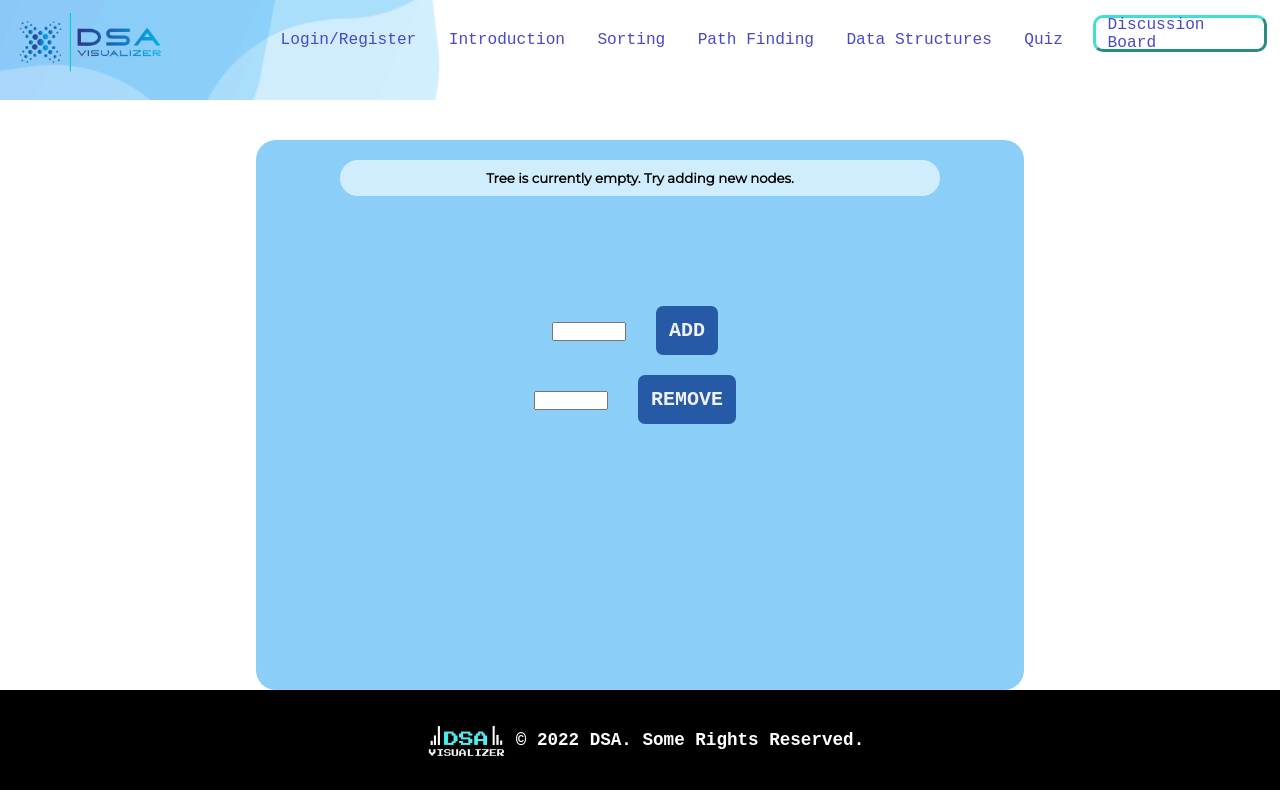
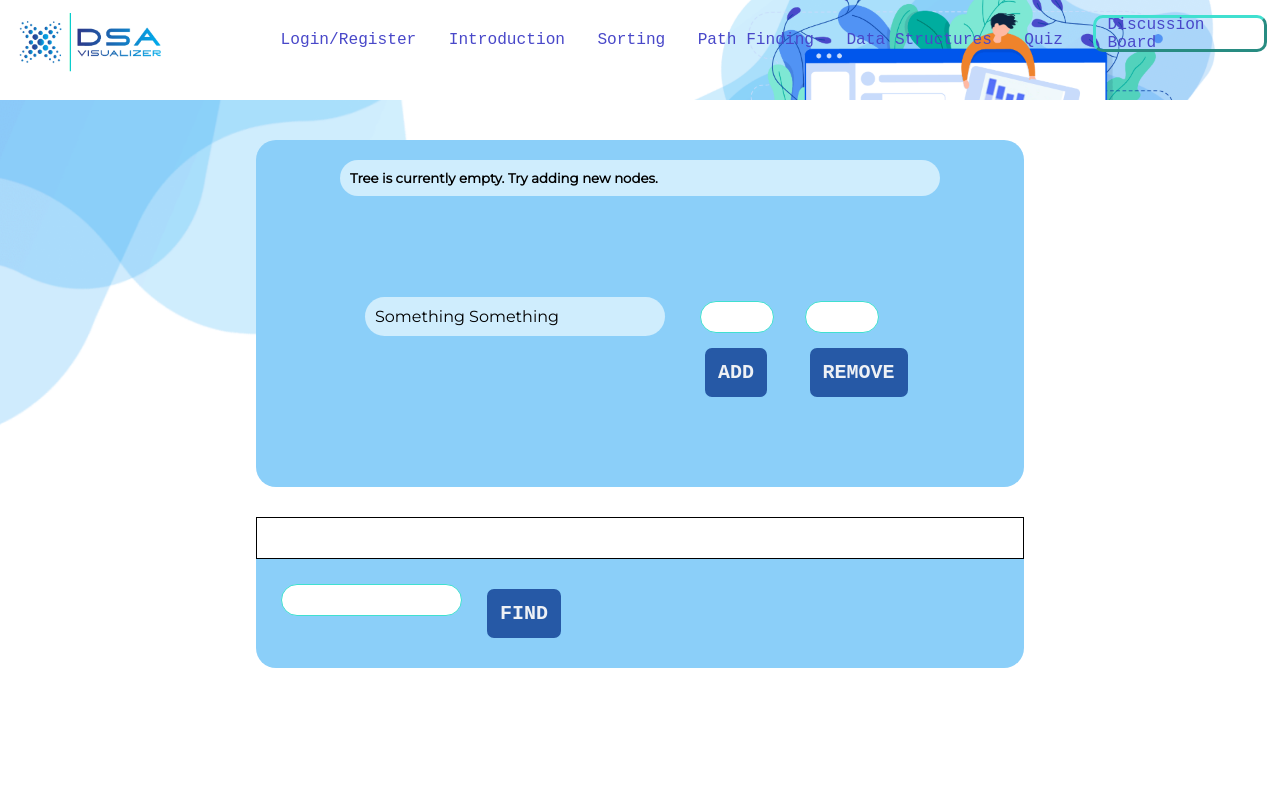
Before and after one commit to Jordiak/Visualizer, a React (Create React App) app in the folder client/: page /AVL in a window 1280 px wide. Shown: the top 800 px of the page. Built offline with nearby package versions, Linux system fonts and the light colour scheme.

Commit message:
added searching for node in AVL tree

```diff
--- a/client/src/App.css
+++ b/client/src/App.css
@@ -812,3 +812,13 @@ h2 {
   font-family: 'Franklin Gothic Medium', 'Arial Narrow', Arial, sans-serif;
   font-size: 32px;
 }
+
+.AVLdiv{
+  width: 100%;
+  overflow: hidden;
+  background-image: url("../src/components/images/newwallpaper2.png");
+  background-position: center;
+  background-size: cover;
+  height: 115vh;
+  background-attachment: fixed;
+}
--- a/client/src/components/AVL_Tree/AVL.css
+++ b/client/src/components/AVL_Tree/AVL.css
@@ -11,7 +11,7 @@
 	border: hidden;
 	border-radius:20px;
 	margin: 40px 60px 0 60px;
-	height: 550px;
+	height: auto;
 	background-color: rgb(139,207,249);
 	text-align: center;
 	width:auto;
@@ -20,7 +20,7 @@
   }
 
   #treeAVL {
-	display: inline-block;
+	display: inline-flex;
 	padding-left: 30px;
 	width: 600px;
 	margin: 20px;
@@ -31,10 +31,22 @@
 	text-align: center;
   }
 
+  #description {
+	display:inline-flex;
+	width: 300px;
+	margin: 20px;
+	padding: 10px;
+	background-color: rgb(207,237,253);
+	height:auto;
+	border-radius: 20px;
+	text-align: center;
+  }
+
   #basic-actions {
+	display: inline-flex;
 	padding: 80px 10px;
-	display: inline-block;
-	width: 300px;
+	text-align: justify;
+	width: 250px;
   }
 
   #basic-actions .action {
@@ -62,6 +74,7 @@
 	width:auto;
 	margin-left:20%;
 	margin-right:20%;
+	text-align: justify;
   }
 
   #traversal-preview {
@@ -75,8 +88,8 @@
   }
 
   #traversal-actions .action {
-	display: inline-block;
-	margin: 0 50px;
+	display: inline-flex;
+	margin-right: 20px;
   }
 
   #traversal-actions .action input{
@@ -169,3 +182,12 @@
 	  -webkit-transition: all 0.5s;
 	  -moz-transition: all 0.5s;
   }
+.inputTxt{
+	margin: 5px;
+	border:turquoise solid 1px;
+	width: 100%;
+	height: 2rem;
+	border-radius: 100px;
+	padding:5px;
+	font-family: "Montserrat", sans-serif;
+}
--- a/client/src/components/AVL_Tree/AVL.js
+++ b/client/src/components/AVL_Tree/AVL.js
@@ -173,10 +173,12 @@ class AVL extends Component {
               <h5> Tree is currently empty. Try adding new nodes. </h5>
             )}
           </div>
-
+          <div id='description'>
+            Something Something
+          </div>
           <div id="basic-actions">
             <div className="action">
-              <input
+              <input className='inputTxt'
                 value={this.state.insertValue}
                 onChange={this.onChangeInsertValue}
                 type="number"
@@ -190,7 +192,7 @@ class AVL extends Component {
             </div>
 
             <div className="action">
-              <input
+              <input className='inputTxt'
                 value={this.state.deleteValue}
                 onChange={this.onChangeDeleteValue}
                 type="number"
@@ -204,7 +206,26 @@ class AVL extends Component {
             </div>
           </div>
         </div>
+        <div id="traversal-preview">
+          { this.state.previewContent }
+        </div>
+
+        <div id="traversal-actions">
+          <div className="action">
+            <input className='inputTxt'
+              value={this.state.searchValue}
+              onChange={this.onChangeSearchValue}
+              type="number"
+            />
+            <button
+              onClick={this.search}
+              className="btn btn-secondary btn-sm"
+            >
+              FIND
+            </button>
+          </div>
       </div>
+    </div>
     );
   }
 }
```
